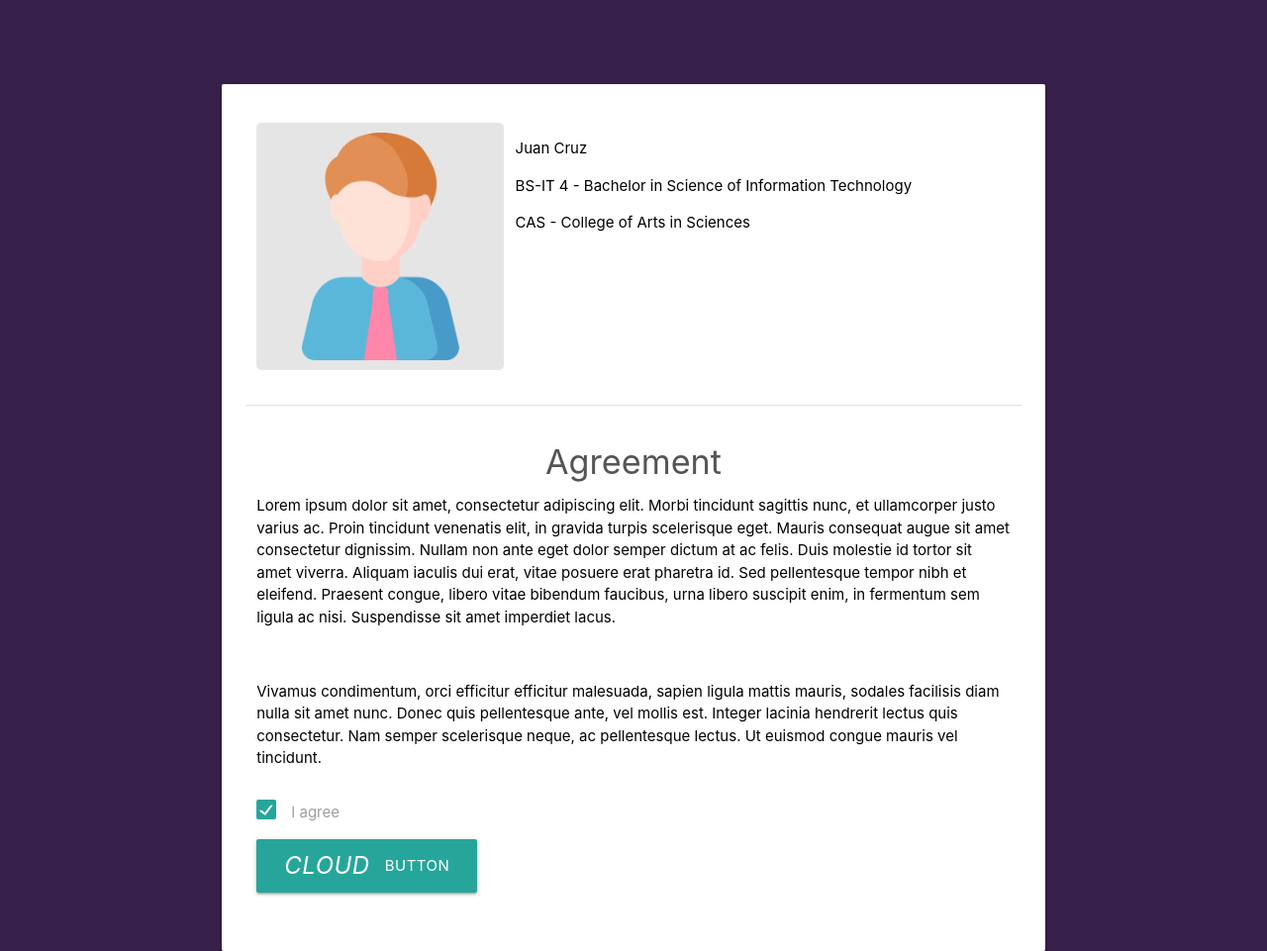
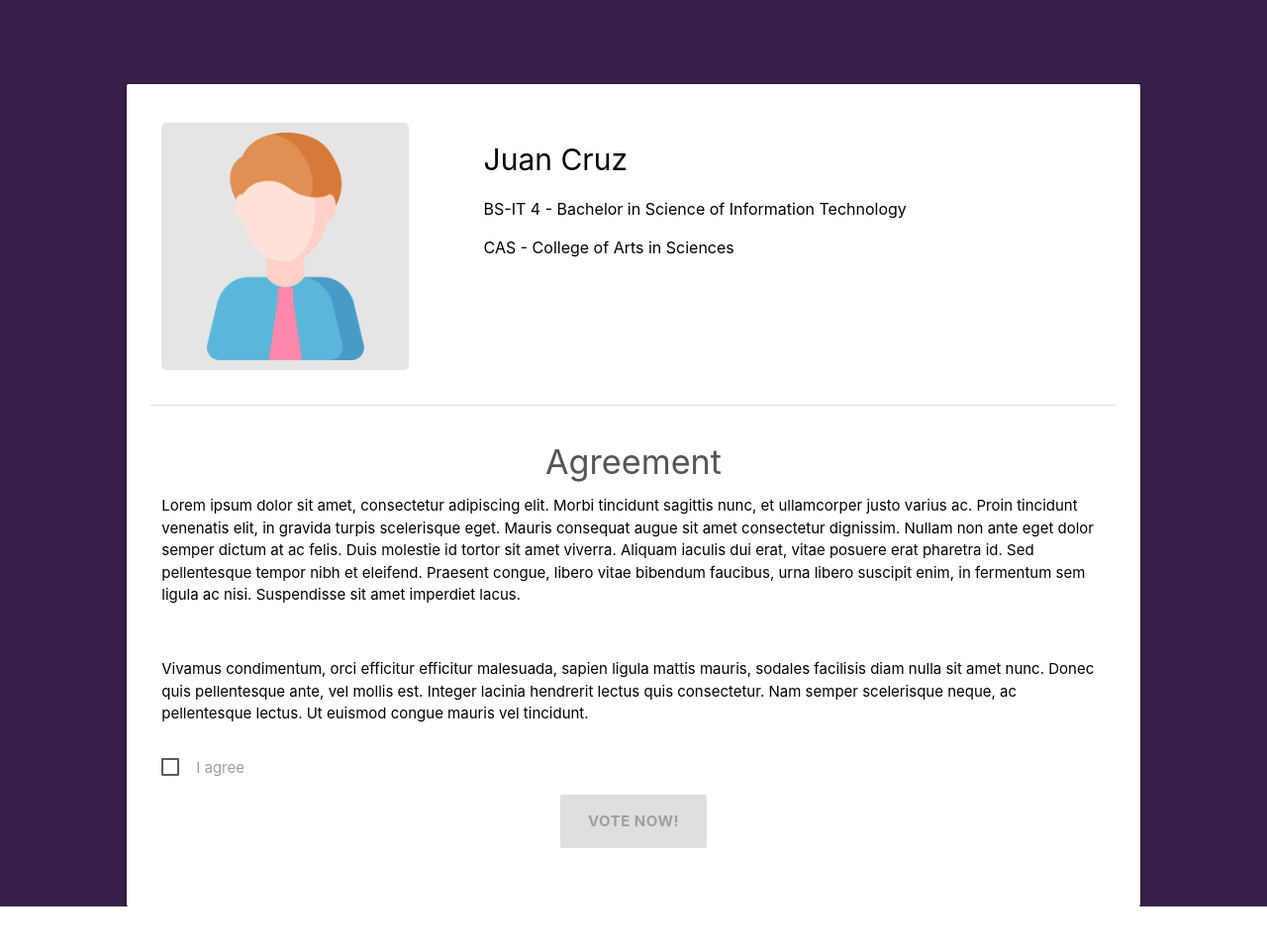
Before and after one commit to RomartM/buksu_halalan, a PHP site: page /index.php?page=agreement in a window 1280 px wide. Shown: the whole page at 99% size. After the commit the page ends 916 px from the top, so only its background shows below. Run offline with PHP 8.4, Linux system fonts and the light colour scheme; some libraries are stand-ins or nearby versions.

Commit message:
Completed Agreement template

```diff
--- a/assets/css/agreement.css
+++ b/assets/css/agreement.css
@@ -22,3 +22,33 @@ h4.bh-agreement-title {
     color: #555555;
     text-align: center;
 }
+
+div.bh-confirmation {
+    text-align: center;
+}
+
+button.bh-vote-now {
+    font-weight: bolder;
+}
+
+/* Responsive */
+
+@media (max-width: 1333px) {
+    div.card-panel.bh-user-agreement {
+        max-width: 80%;
+    }
+}
+
+
+@media (max-width: 1059px) {
+    div.card-panel.bh-user-agreement {
+        max-width: 90%;
+    }
+}
+
+
+@media (max-width: 960px) {
+    div.card-panel.bh-user-agreement {
+        max-width: 90%;
+    }
+}
--- a/assets/js/agreement.js
+++ b/assets/js/agreement.js
@@ -1,3 +1,7 @@
 $(document).ready(function(){
     $('img.materialboxed').materialbox();
+    $('.bh-agreement-checkbox').click(function() {
+        $('.bh-vote-now').attr("disabled", !this.checked);
+    });
+    $('.bh-vote-now').attr("disabled", true);
 });
--- a/templates/agreement.php
+++ b/templates/agreement.php
@@ -6,9 +6,9 @@
                     <img class="materialboxed" width="250" src="assets/images/profile/default/man.png">
                 </div>
                 <div class="col s8">
-                    <p><span class="user-full-name">Juan Cruz</span></p>
-                    <p><span class="user-year-course">BS-IT 4 - Bachelor in Science of Information Technology</span></p>
-                    <p><span class="user-college">CAS - College of Arts in Sciences</span></p>
+                    <p><span class="bh-user-full-name">Juan Cruz</span></p>
+                    <p><span class="bh-user-year-course">BS-IT 4 - Bachelor in Science of Information Technology</span></p>
+                    <p><span class="bh-user-college">CAS - College of Arts in Sciences</span></p>
                 </div>
             </div>
             <div class="divider"></div>
@@ -22,13 +22,13 @@
                 <div class="col s12 bh-affirmative">
                     <p>
                         <label>
-                            <input type="checkbox" class="filled-in" checked="checked" />
+                            <input class="bh-agreement-checkbox" type="checkbox" class="filled-in"/>
                             <span>I agree</span>
                         </label>
                     </p>
                 </div>
                 <div class="col s12 bh-confirmation">
-                    <button class="waves-effect waves-light btn-large"><i class="material-icons left">cloud</i>button</button>
+                    <button class="waves-effect waves-light btn-large bh-vote-now">VOTE NOW!</button>
                 </div>
             </div>
         </div>
```
